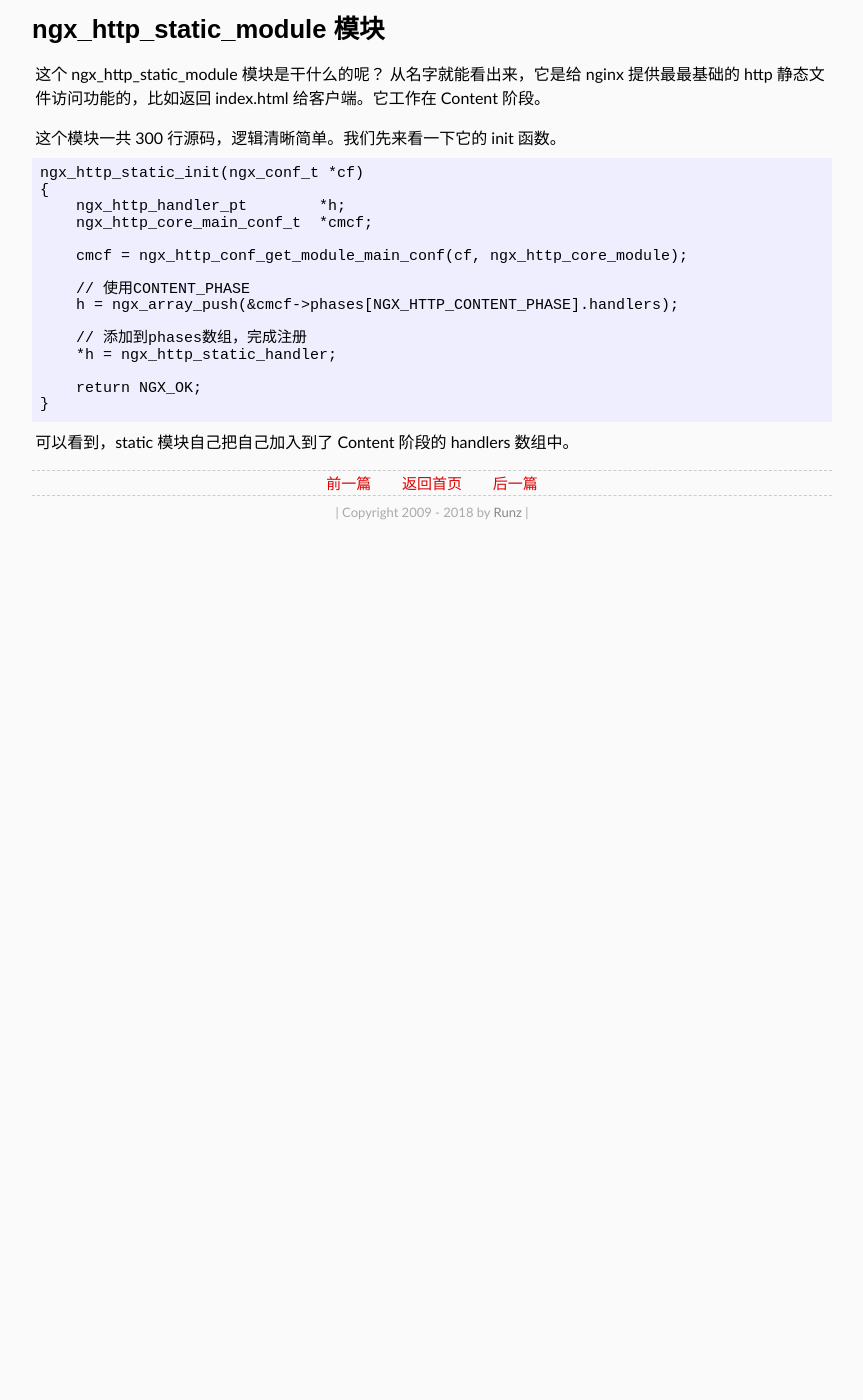
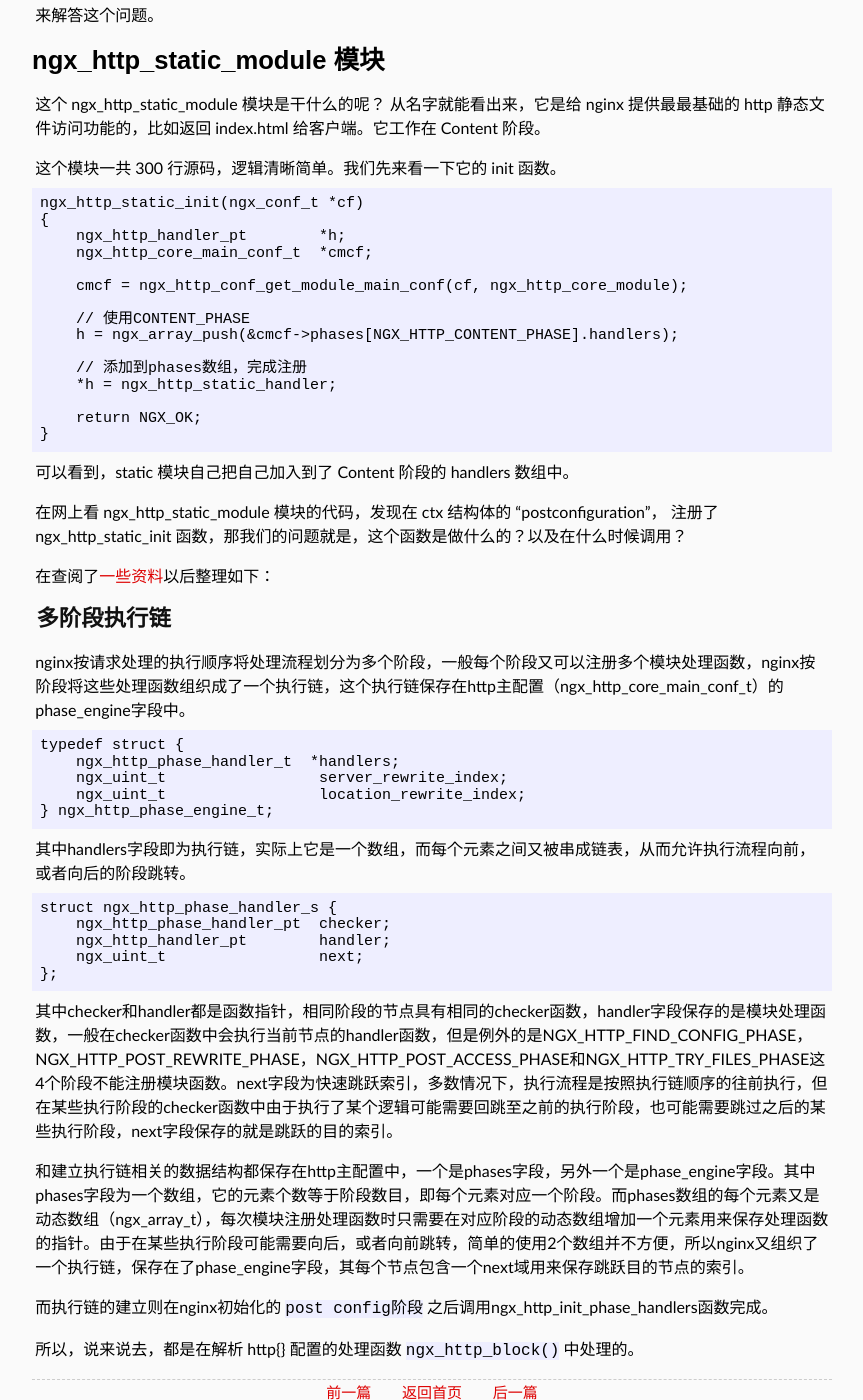
Before and after one commit to shaman7036/runzhen.github.io, a Jekyll site: the page built from _posts/2018-12-09-nginx-http-11-phases.md, in a window 1280 px wide and 1400 px high, scrolled down 2117 px. Shown: the whole window, without its empty margins (208-1071 px from the left). Built offline with Jekyll 4.4.1, drawn with Linux system fonts in a browser that asks for light colours; some web fonts are replaced; before the commit the page ends 2672 px from its top, so only the background shows below that.

Commit message:
11 phase

````diff
--- a/_posts/2018-12-09-nginx-http-11-phases.md
+++ b/_posts/2018-12-09-nginx-http-11-phases.md
@@ -132,3 +132,35 @@
 ```
 
 可以看到，static 模块自己把自己加入到了 Content 阶段的 handlers 数组中。
+
+在网上看 ngx_http_static_module 模块的代码，发现在 ctx 结构体的 “postconfiguration”， 注册了 ngx_http_static_init 函数，那我们的问题就是，这个函数是做什么的？以及在什么时候调用？
+
+在查阅了[一些资料](http://tengine.taobao.org/book/chapter_12.html)以后整理如下：
+
+## 多阶段执行链
+
+nginx按请求处理的执行顺序将处理流程划分为多个阶段，一般每个阶段又可以注册多个模块处理函数，nginx按阶段将这些处理函数组织成了一个执行链，这个执行链保存在http主配置（ngx_http_core_main_conf_t）的phase_engine字段中。
+
+```
+typedef struct {
+    ngx_http_phase_handler_t  *handlers;
+    ngx_uint_t                 server_rewrite_index;
+    ngx_uint_t                 location_rewrite_index;
+} ngx_http_phase_engine_t;
+```
+其中handlers字段即为执行链，实际上它是一个数组，而每个元素之间又被串成链表，从而允许执行流程向前，或者向后的阶段跳转。
+
+```
+struct ngx_http_phase_handler_s {
+    ngx_http_phase_handler_pt  checker;
+    ngx_http_handler_pt        handler;
+    ngx_uint_t                 next;
+};
+```
+其中checker和handler都是函数指针，相同阶段的节点具有相同的checker函数，handler字段保存的是模块处理函数，一般在checker函数中会执行当前节点的handler函数，但是例外的是NGX_HTTP_FIND_CONFIG_PHASE，NGX_HTTP_POST_REWRITE_PHASE，NGX_HTTP_POST_ACCESS_PHASE和NGX_HTTP_TRY_FILES_PHASE这4个阶段不能注册模块函数。next字段为快速跳跃索引，多数情况下，执行流程是按照执行链顺序的往前执行，但在某些执行阶段的checker函数中由于执行了某个逻辑可能需要回跳至之前的执行阶段，也可能需要跳过之后的某些执行阶段，next字段保存的就是跳跃的目的索引。
+
+和建立执行链相关的数据结构都保存在http主配置中，一个是phases字段，另外一个是phase_engine字段。其中phases字段为一个数组，它的元素个数等于阶段数目，即每个元素对应一个阶段。而phases数组的每个元素又是动态数组（ngx_array_t），每次模块注册处理函数时只需要在对应阶段的动态数组增加一个元素用来保存处理函数的指针。由于在某些执行阶段可能需要向后，或者向前跳转，简单的使用2个数组并不方便，所以nginx又组织了一个执行链，保存在了phase_engine字段，其每个节点包含一个next域用来保存跳跃目的节点的索引。
+
+而执行链的建立则在nginx初始化的 `post config阶段` 之后调用ngx_http_init_phase_handlers函数完成。
+
+所以，说来说去，都是在解析 http{} 配置的处理函数 `ngx_http_block()` 中处理的。
````
